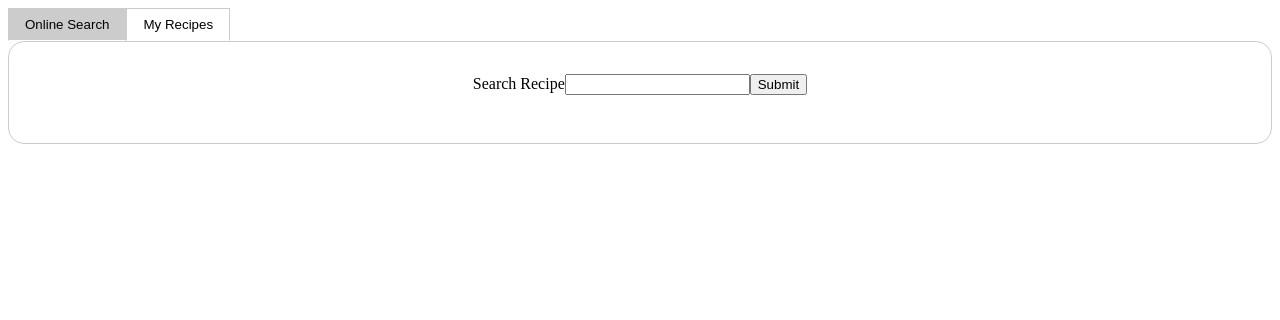
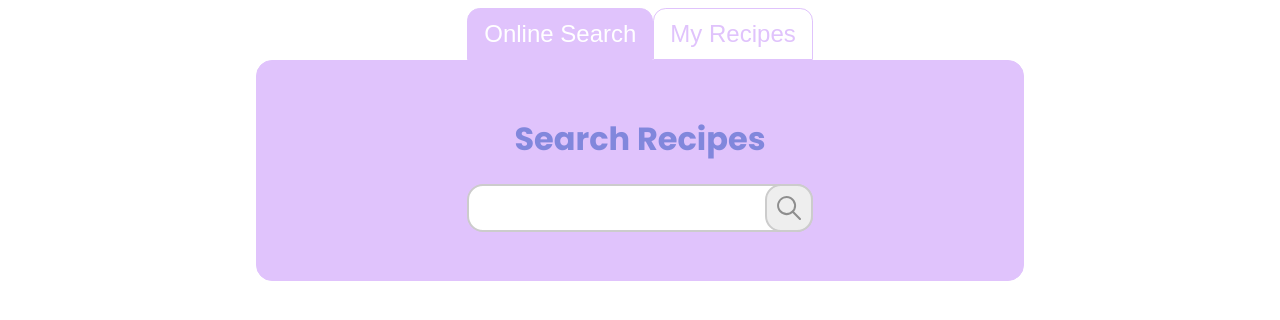
Before and after one commit to Adammross1/CathysCookbookNg, an Angular app in the folder frontend/: page / in a window 1280 px wide. Shown: the top 320 px of the page. Built offline with nearby package versions, Linux system fonts and the light colour scheme.

Commit message:
finish Online Search

```diff
--- a/frontend/src/app/app.component.scss
+++ b/frontend/src/app/app.component.scss
@@ -0,0 +1,4 @@
+app-search-tabs {
+  display: flex;
+  justify-content: center;
+}
--- /dev/null
+++ b/frontend/src/app/core/scss/_variables.scss
@@ -0,0 +1,10 @@
+// Main Colors
+$light-purple: #e0c3fc;
+$dark-purple: #8187dc;
+$dark-blue: #b8d0eb;
+
+// Fonts
+$serif-font: "Merriweather", serif;
+$sans-serif-font: "Poppins", sans-serif;
+$white-text: #fff;
+$dark-text: #555;
--- a/frontend/src/app/search-recipes/search-recipes.component.html
+++ b/frontend/src/app/search-recipes/search-recipes.component.html
@@ -1,12 +1,16 @@
 @if ({recipeNames: recipeNamesSignal()}; as data) {
 <form (submit)="searchRecipe(recipeSearchParam)">
-  <label>Search Recipe</label>
-  <input type="text" name="recipe" [(ngModel)]="recipeSearchParam">
-  <button type="submit">Submit</button>
+  <h1>Search Recipes</h1>
+  <div class="align-button-over-input">
+    <input type="text" name="recipe" [(ngModel)]="recipeSearchParam">
+    <button type="submit">
+      <img src="../../assets/search.svg">
+    </button>
+  </div>
 </form>
 <ul>
   @for (recipeName of data.recipeNames; track recipeName) {
-  <li>{{ recipeName }}</li>
+    <a href=""><li>{{ recipeName }}</li></a>
   }
 </ul>
 }
--- a/frontend/src/app/search-recipes/search-recipes.component.scss
+++ b/frontend/src/app/search-recipes/search-recipes.component.scss
@@ -0,0 +1,63 @@
+@import "../core/scss/variables";
+
+form {
+  display: flex;
+  flex-direction: column;
+  h1 {
+    text-align: center;
+    color: $dark-purple;
+  }
+  .align-button-over-input {
+    display: flex;
+    flex-direction: row;
+    input {
+      padding: 0.7rem;
+      width: 20rem;
+      border-radius: 1rem;
+      border: 2px solid #ccc;
+      font-size: 1rem;
+    }
+    button {
+      width: 3rem;
+      height: 3rem;
+      display: flex;
+      justify-content: center;
+      align-items: center;
+      background-color: #eee;
+      border: 2px solid #ccc;
+      border-radius: 1rem;
+      margin-left: -3rem;
+      transition: background-color 300ms ease;
+      cursor: pointer;
+      &:hover {
+        background-color: #ddd;
+      }
+      img {
+        width: 1.5rem;
+        height: 1.5rem;
+      }
+    }
+  }
+}
+
+ul {
+  margin-left: -2.4rem;
+  a {
+    text-decoration: none;
+    cursor: pointer;
+    li {
+      text-align: center;
+      align-items: center;
+      padding: 0.5rem 1rem;
+      list-style: none;
+      border: 1px solid $dark-purple;
+      background-color: #fff;
+      color: $dark-purple;
+      transition: font-size 300ms ease;
+      height: 1.7rem;
+    }
+    :hover {
+      font-size: 1.1rem;
+    }
+  }
+}
--- a/frontend/src/app/search-tabs/search-tabs.component.html
+++ b/frontend/src/app/search-tabs/search-tabs.component.html
@@ -1,18 +1,16 @@
-<button
-class="search-tab"
-(click)="selectTab('MealDB')"
-[ngClass]="{ selected: 'MealDB' === (selectedTab$ | async) }"
->
+<div class="search-tabs-container">
+  <div class="search-tabs">
+    <button class="search-tab" (click)="selectTab('MealDB')"
+      [ngClass]="{ selected: 'MealDB' === (selectedTab$ | async) }">
       Online Search
     </button>
-<button
-class="search-tab"
-(click)="selectTab('MyDB')"
-[ngClass]="{ selected: 'MyDB' === (selectedTab$ | async) }"
->
+    <button class="search-tab" (click)="selectTab('MyDB')" [ngClass]="{ selected: 'MyDB' === (selectedTab$ | async) }">
       My Recipes
     </button>
+  </div>
+
   <div class="search-container">
     @switch (selectedTab$ | async) { @case('MealDB'){ <app-search-recipes />}
     @case('MyDB'){ My recipes will be here } }
   </div>
+</div>
--- a/frontend/src/app/search-tabs/search-tabs.component.scss
+++ b/frontend/src/app/search-tabs/search-tabs.component.scss
@@ -1,18 +1,34 @@
-.search-tab {
-    background-color: #fff;
-    border: 1px solid #ccc;
-    border-bottom: 1px solid #fff;
-    padding: 0.5rem 1rem;
-    &.selected {
-        background-color: #ccc;
+@import "../core/scss/variables";
+
+.search-tabs-container {
+  width: 60vw;
+  .search-tabs {
+    display: flex;
+    justify-content: center;
+    flex-direction: row;
+    .search-tab {
+      background-color: #fff;
+      border: 1px solid $light-purple;
+      border-top-left-radius: 0.8rem;
+      border-top-right-radius: 0.8rem;
+      padding: 0.7rem 1rem;
+      color: $light-purple;
+      font-size: 1.5rem;
+      cursor: pointer;
+      &.selected {
+        background-color: $light-purple;
+        color: #fff;
+      }
     }
-}
+  }
 
-.search-container {
-    border: 1px solid #ccc;
+  .search-container {
+    background-color: $light-purple;
+    border: 1px solid $light-purple;
     border-radius: 1rem;
     display: flex;
     justify-content: center;
     align-items: center;
     padding: 2rem;
+  }
 }
--- a/frontend/src/index.html
+++ b/frontend/src/index.html
@@ -1,13 +1,19 @@
 <!doctype html>
 <html lang="en">
+
 <head>
   <meta charset="utf-8">
   <title>CathysCookbook</title>
   <base href="/">
   <meta name="viewport" content="width=device-width, initial-scale=1">
   <link rel="icon" type="image/x-icon" href="favicon.ico">
+  <style>
+    @import url('https://fonts.googleapis.com/css2?family=Merriweather:ital,wght@0,300;0,400;0,700;0,900;1,300;1,400;1,700;1,900&family=Poppins:ital,wght@0,100;0,200;0,300;0,400;0,500;0,600;0,700;0,800;0,900;1,100;1,200;1,300;1,400;1,500;1,600;1,700;1,800;1,900&display=swap');
+  </style>
 </head>
+
 <body>
   <app-root></app-root>
 </body>
+
 </html>
--- a/frontend/src/styles.scss
+++ b/frontend/src/styles.scss
@@ -1 +1,6 @@
 /* You can add global styles to this file, and also import other style files */
+@import 'app/core/scss/variables';
+
+body {
+  font-family: $sans-serif-font;
+}
```
Also changed, not shown: frontend/src/assets/search.svg (added). Lines whose indentation alone changed are shown as unchanged.
